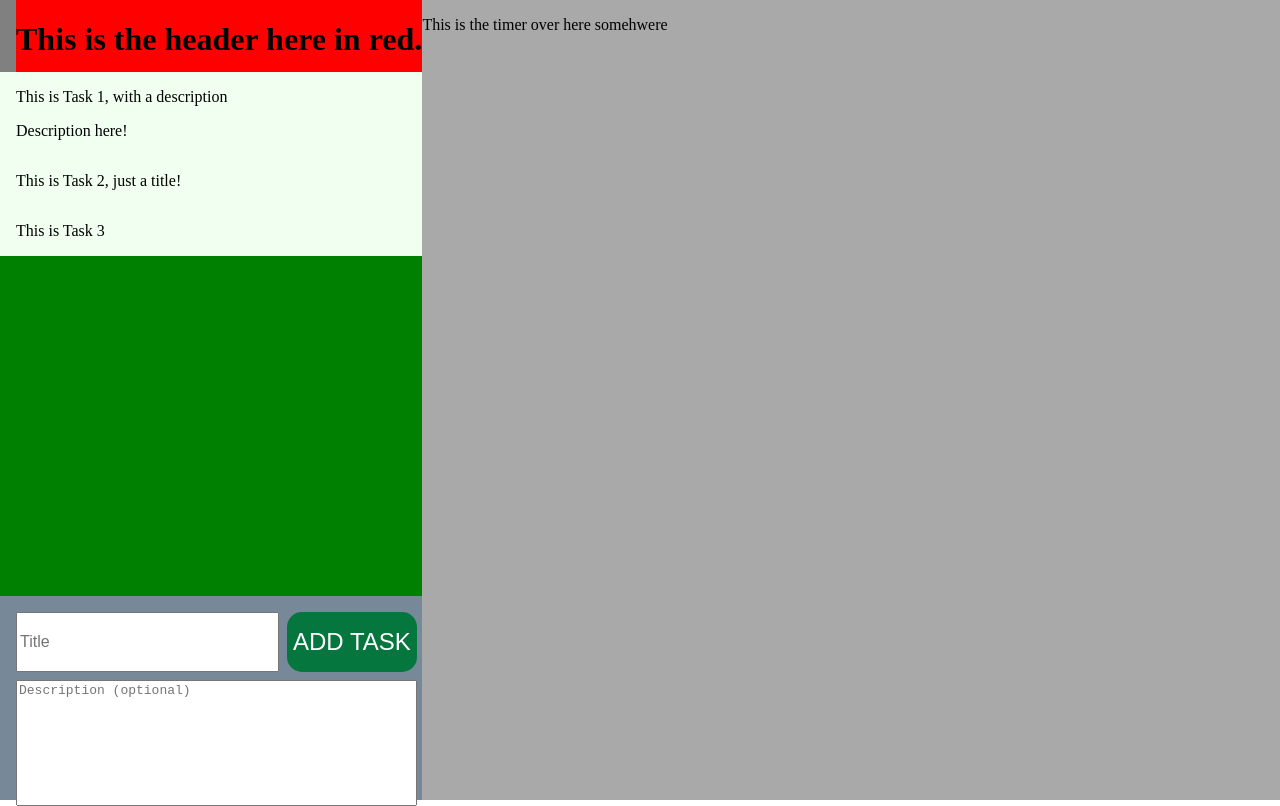
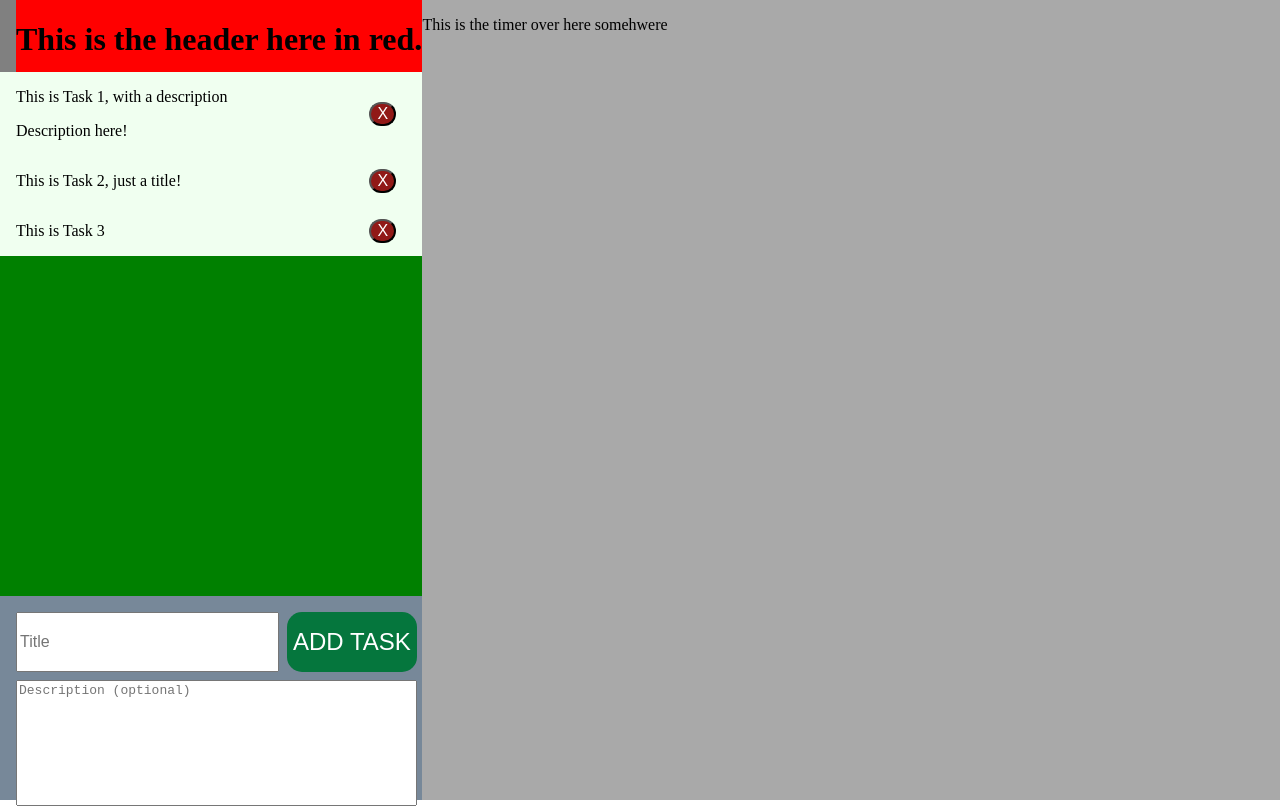
Before and after one commit to JDSeiler/itec225-project2, a React (Create React App) app: page / in a window 1280 px wide. Built offline with nearby package versions, Linux system fonts and the light colour scheme.

Commit message:
Add delete button for tasks

```diff
--- a/public/index.html
+++ b/public/index.html
@@ -10,9 +10,16 @@
             margin: 0;
             padding: 0;
         }
+        #root {
+            height: 100%;
+            margin: 0;
+            padding: 0;
+        }
     </style>
 </head>
-<body id="root">
+<body>
+    <div id="root">
+    </div>
 </body>
 </body>
 </html>
--- a/src/todo/SubmissionForm.tsx
+++ b/src/todo/SubmissionForm.tsx
@@ -1,5 +1,6 @@
 import React from 'react';
 import styled from 'styled-components';
+import { v4 as uuidv4 } from 'uuid';
 
 const SubmissionFormContainer = styled.div`
     flex: 2 0 0;
@@ -79,6 +80,7 @@ class SubmissionForm extends React.Component<any, FormState> {
 
     handleSubmit(event: any) {
         const newTask = {
+            id: uuidv4(),
             title: this.state.title,
             description: this.state.desc === '' ? undefined : this.state.desc
         };
--- a/src/todo/Task.tsx
+++ b/src/todo/Task.tsx
@@ -3,21 +3,46 @@ import styled from 'styled-components';
 
 const TaskContainer = styled.div`
     align-self: flex-start;
-    margin-left: 1em;
+    padding-left: 1em;
+    width: 90%;
+    display: flex;
+    justify-content: space-around;
+`;
+
+const TaskText = styled.div`
+    flex-grow: 2;
+`;
+
+const Button = styled.div`
+    justify-self: end;
+    align-self: center;
+    #delete {
+        color: white;
+        font-size: 1em;
+        background: #911917;
+        border-radius: 15px;
+    }
 `;
 
 type TaskProps = {
+    id: string,
     title: string,
-    description?: string | null
+    description?: string | null,
+    deleteSelfCallback: Function,
 };
 
-const Task = ({title, description}: TaskProps) => {
+const Task = ({id, title, description, deleteSelfCallback}: TaskProps) => {
     description = typeof description === 'undefined' ? null : description;
 
     return(
         <TaskContainer>
-            <p>{title}</p>
-            <p>{description}</p>
+            <TaskText>
+                <p>{title}</p>
+                <p>{description}</p>
+            </TaskText>
+            <Button>
+                <button id="delete" onClick={() => deleteSelfCallback(id)}>X</button>
+            </Button>
         </TaskContainer>
     );
 };
--- a/src/todo/TaskArea.tsx
+++ b/src/todo/TaskArea.tsx
@@ -16,14 +16,16 @@ const TaskAreaContainer = styled.div`
     background: honeydew;
 `;
 
-
+// TODO: Sync this with the TodoList, import types is odd.
 type TaskData = {
+    id: string;
     title: string,
     description: string | undefined
 };
 
 type TaskAreaProps = {
-    taskList: TaskData[]
+    taskList: TaskData[],
+    deleteTaskCallback: Function
 };
 
 const TaskArea = (props: TaskAreaProps) => {
@@ -32,9 +34,20 @@ const TaskArea = (props: TaskAreaProps) => {
             <TaskAreaContainer>
                 {props.taskList.map((element: TaskData) => {
                     if (typeof element.description !== 'undefined') {
-                        return (<Task title={element.title} description={element.description}/>);
+                        return (<Task
+                            key={element.id}
+                            id={element.id}
+                            title={element.title}
+                            description={element.description}
+                            deleteSelfCallback={props.deleteTaskCallback}/>
+                        );
                     } else {
-                        return (<Task title={element.title}/>);
+                        return (<Task
+                            key={element.id}
+                            id={element.id}
+                            title={element.title}
+                            deleteSelfCallback={props.deleteTaskCallback}/>
+                        );
                     }
                 })}
             </TaskAreaContainer>
--- a/src/todo/TodoList.tsx
+++ b/src/todo/TodoList.tsx
@@ -3,6 +3,8 @@ import styled from 'styled-components';
 import Header from './Header';
 import SubmissionForm from './SubmissionForm';
 import TaskArea from './TaskArea';
+
+import { v4 as uuidv4 } from 'uuid';
 
 const TodoListWrapper = styled.div`
     flex: 1;
@@ -19,9 +21,8 @@ const TodoListFlexContainer = styled.div`
     height: 100%;
 `;
 
-
-
 type TaskData = {
+    id: string,
     title: string,
     description: string | undefined
 };
@@ -36,14 +37,17 @@ class TodoList extends React.Component<{}, TodoListState> {
         this.state = {
             tasks: [
                 {
+                    id: uuidv4(),
                     title: 'This is Task 1, with a description',
                     description: 'Description here!'
                 },
                 {
+                    id: uuidv4(),
                     title: 'This is Task 2, just a title!',
                     description: undefined
                 },
                 {
+                    id: uuidv4(),
                     title: 'This is Task 3',
                     description: undefined
                 },
@@ -51,6 +55,7 @@ class TodoList extends React.Component<{}, TodoListState> {
         };
 
         this.addTask = this.addTask.bind(this);
+        this.deleteTask = this.deleteTask.bind(this);
     }
 
     addTask(task: TaskData) {
@@ -59,19 +64,29 @@ class TodoList extends React.Component<{}, TodoListState> {
         });
     }
 
+    deleteTask(targetTaskId: string) {
+        let oldTaskList = this.state.tasks;
+
+        let newTaskList = oldTaskList.filter((task) => {
+            return task.id !== targetTaskId;
+        });
+
+        this.setState(() => {
+            return {tasks: newTaskList};
+        });
+    }
+
     render() {
         return (
             <TodoListWrapper>
                 <TodoListFlexContainer>
                     <Header/>
-                    <TaskArea taskList={this.state.tasks}/>
+                    <TaskArea taskList={this.state.tasks} deleteTaskCallback={this.deleteTask}/>
                     <SubmissionForm addTaskCallback={this.addTask}/>
                 </TodoListFlexContainer>
             </TodoListWrapper>
         );
-
     }
-
-};
+}
 
 export default TodoList;
```
